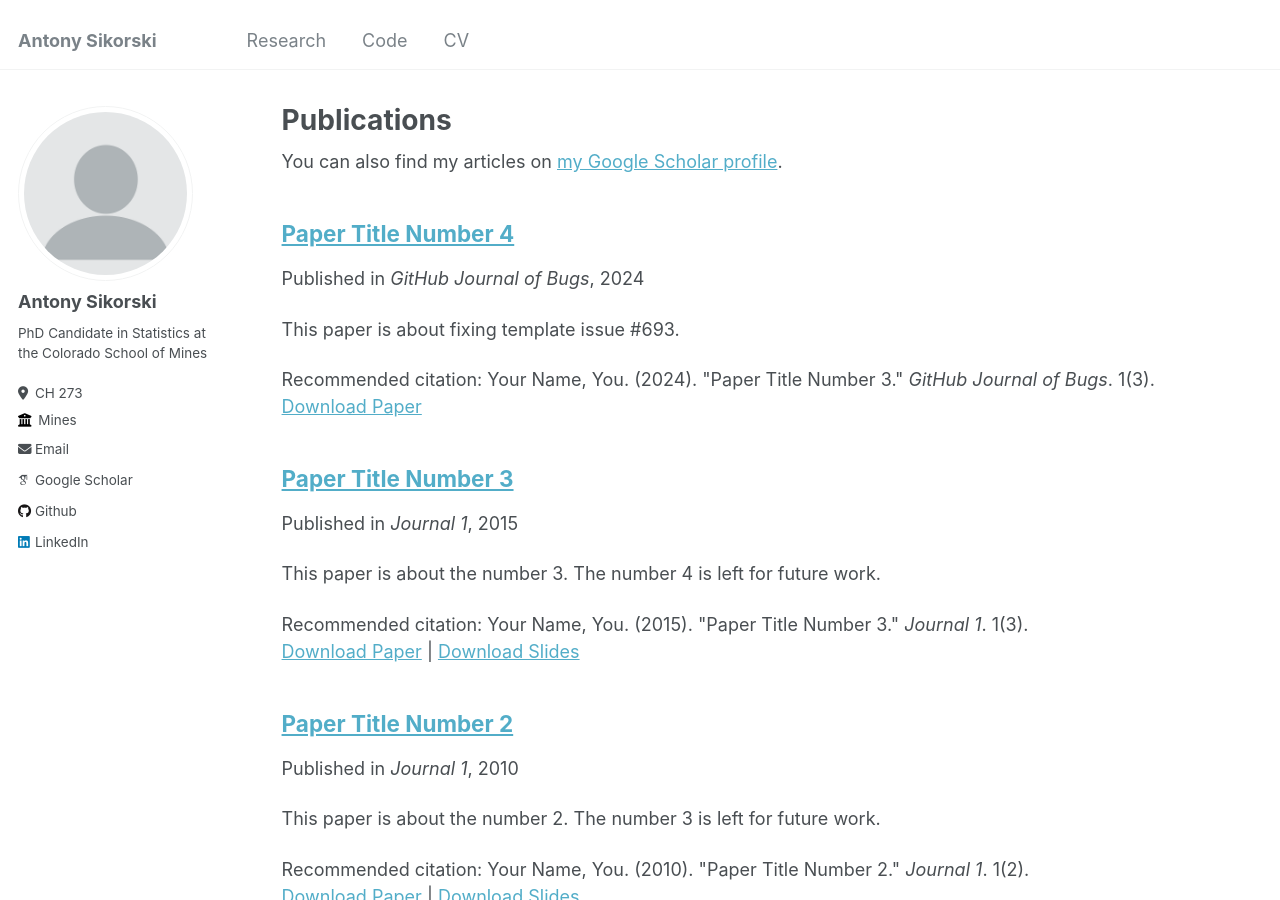
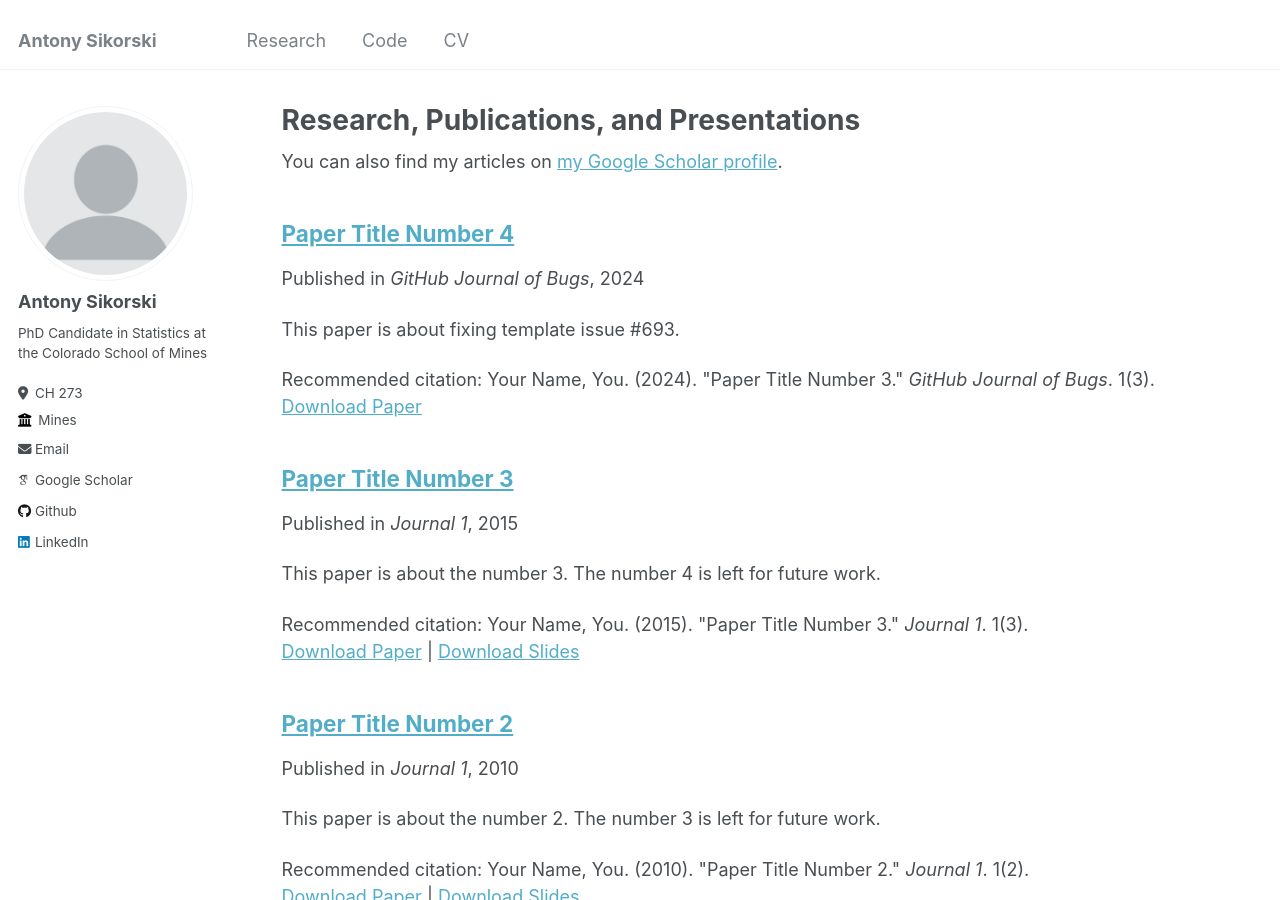
Before and after one commit to antonyxsik/antonyxsik.github.io, a Jekyll site: the page built from _pages/publications.md, in a window 1280 px wide and 900 px high. Built offline with Jekyll 4.4.1, drawn with Linux system fonts in a browser that asks for light colours; some web fonts are replaced.

Commit message:
Update publications.md

```diff
--- a/_pages/publications.md
+++ b/_pages/publications.md
@@ -1,7 +1,7 @@
 ---
 layout: archive
-title: "Publications"
-permalink: /publications/
+title: "Research, Publications, and Presentations"
+permalink: /research/
 author_profile: true
 ---
 
```
